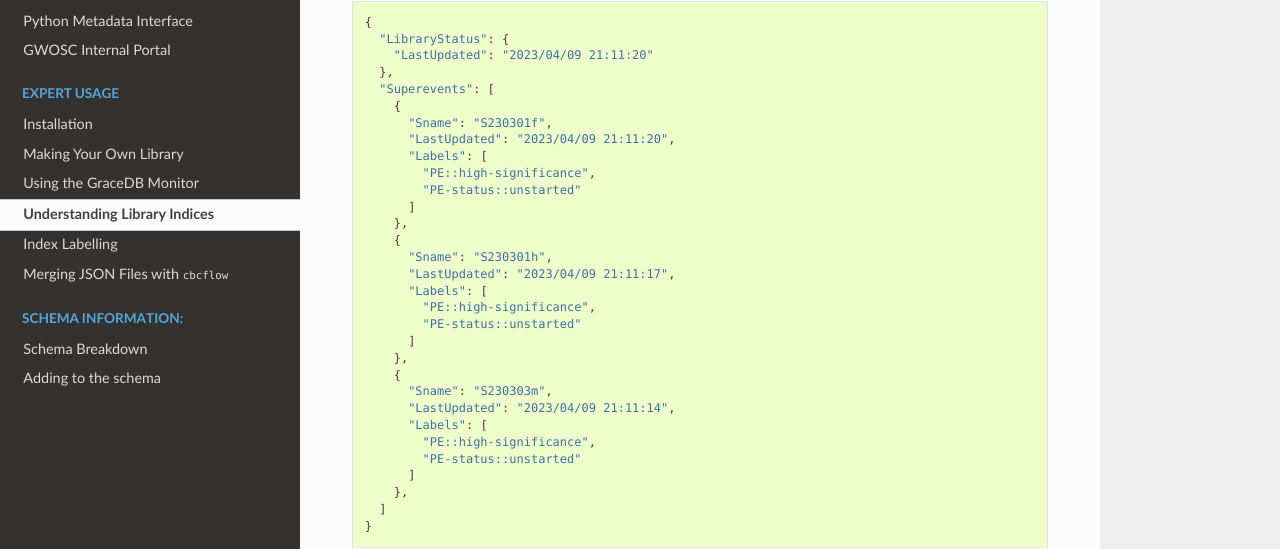
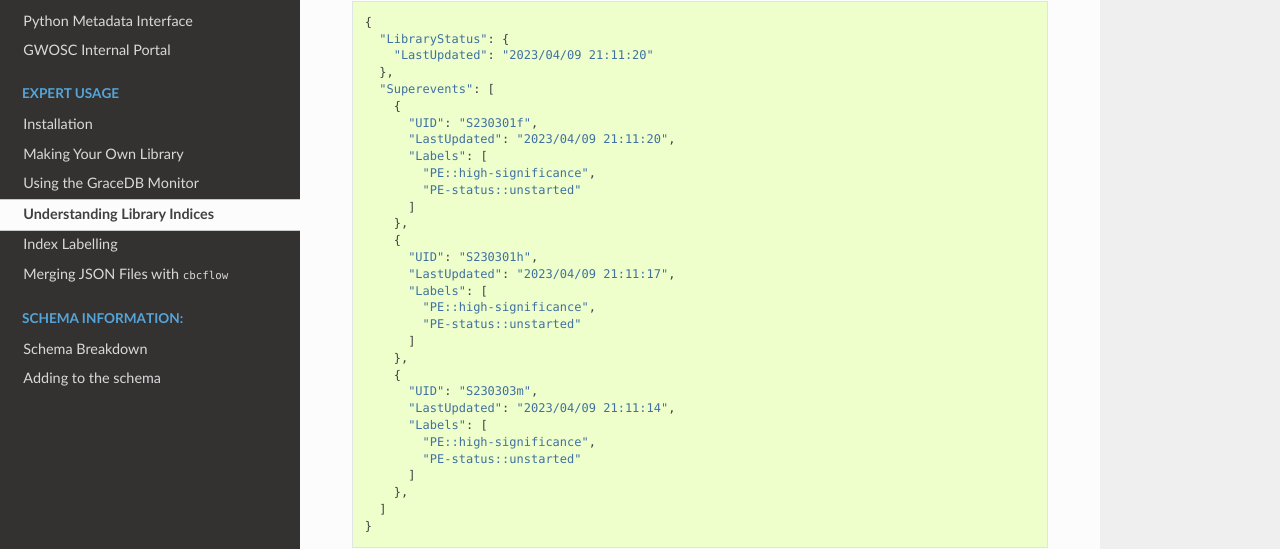
Before and after one commit to Rhiannon-Udall/cbcflow, a Sphinx documentation site: the page built from docs/source/library-indices.rst, in a window 1280 px wide and 1087 px high. Shown: the part 279-828 px from the top of the window. Built offline with Sphinx 7.4.7 and the Read the Docs theme 2.0.0, drawn with Linux system fonts in a browser that asks for light colours; the version number could not be read and is left out.

Commit message:
Update docs for index change

```diff
--- a/docs/source/library-indices.rst
+++ b/docs/source/library-indices.rst
@@ -16,7 +16,7 @@ An example is:
     },
     "Superevents": [
       {
-        "Sname": "S230301f",
+        "UID": "S230301f",
         "LastUpdated": "2023/04/09 21:11:20",
         "Labels": [
           "PE::high-significance",
@@ -24,7 +24,7 @@ An example is:
         ]
       },
       {
-        "Sname": "S230301h",
+        "UID": "S230301h",
         "LastUpdated": "2023/04/09 21:11:17",
         "Labels": [
           "PE::high-significance",
@@ -32,7 +32,7 @@ An example is:
         ]
       },
       {
-        "Sname": "S230303m",
+        "UID": "S230303m",
         "LastUpdated": "2023/04/09 21:11:14",
         "Labels": [
           "PE::high-significance",
```
